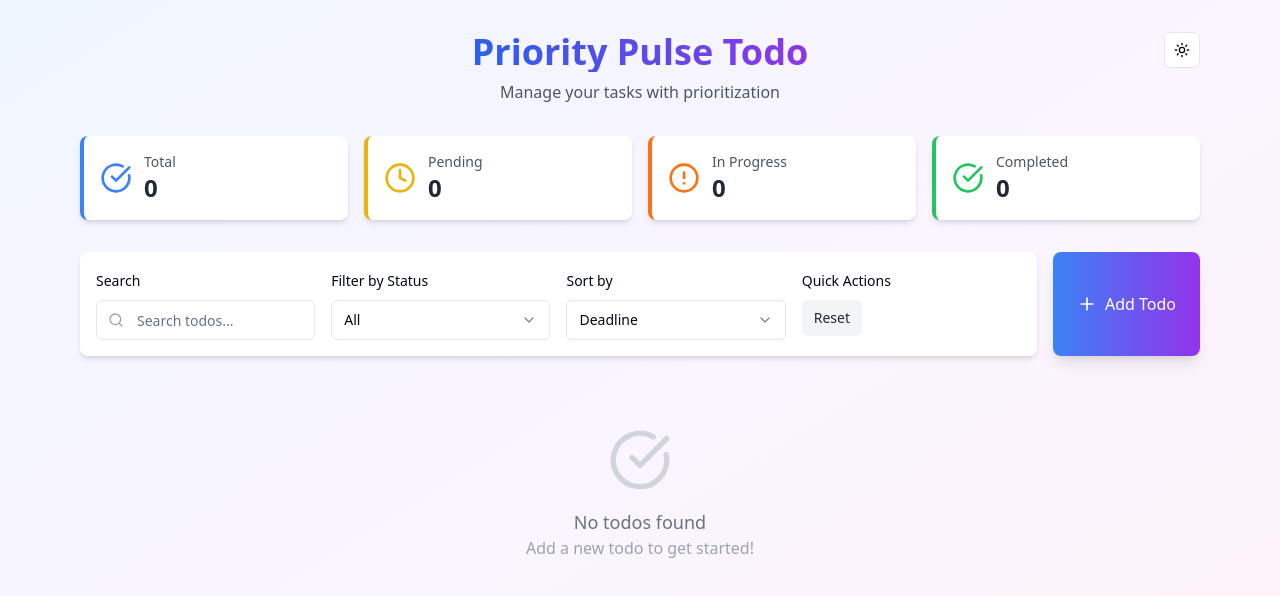
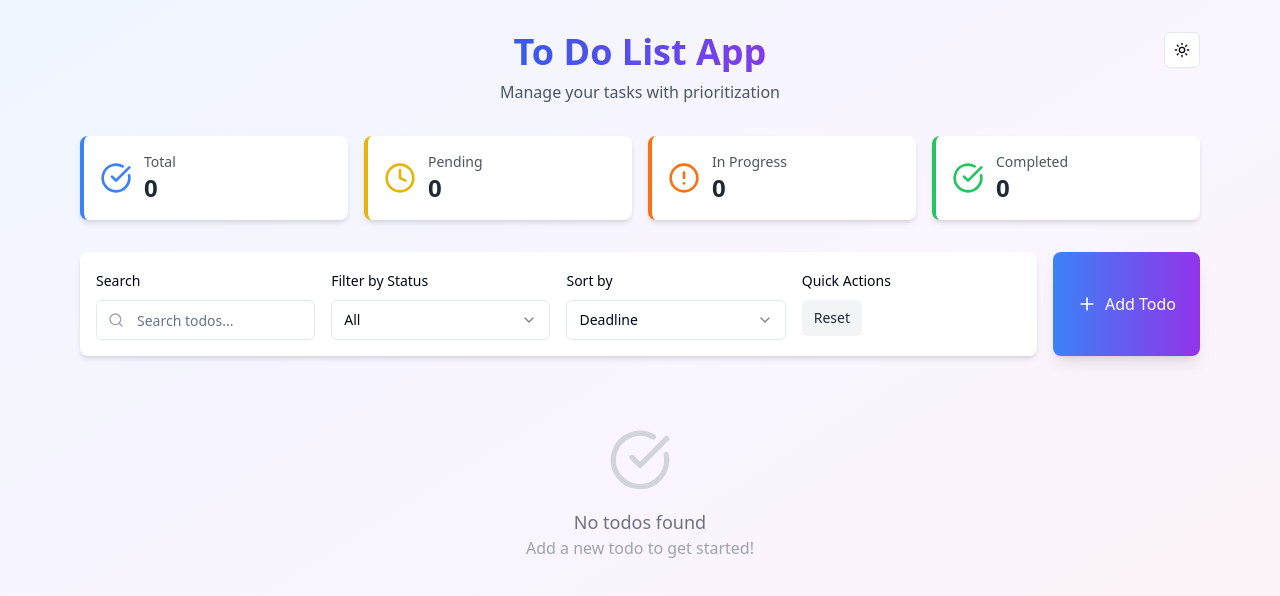
Before and after one commit to yudikeruno/priority-pulse-todo, a React (Vite) app: page / in a window 1280 px wide. Shown: the top 596 px of the page. Built offline with nearby package versions, Linux system fonts and the light colour scheme.

Commit message:
Update TodoApp.tsx

```diff
--- a/src/components/TodoApp.tsx
+++ b/src/components/TodoApp.tsx
@@ -92,7 +92,7 @@ const TodoApp = () => {
           <div className="flex-1" />
           <div className="flex-1">
             <h1 className="text-4xl font-bold bg-gradient-to-r from-blue-600 to-purple-600 bg-clip-text text-transparent mb-2">
-              Priority Pulse Todo
+              To Do List App
             </h1>
             <p className="text-gray-600 dark:text-gray-300">Manage your tasks with prioritization</p>
           </div>
```
